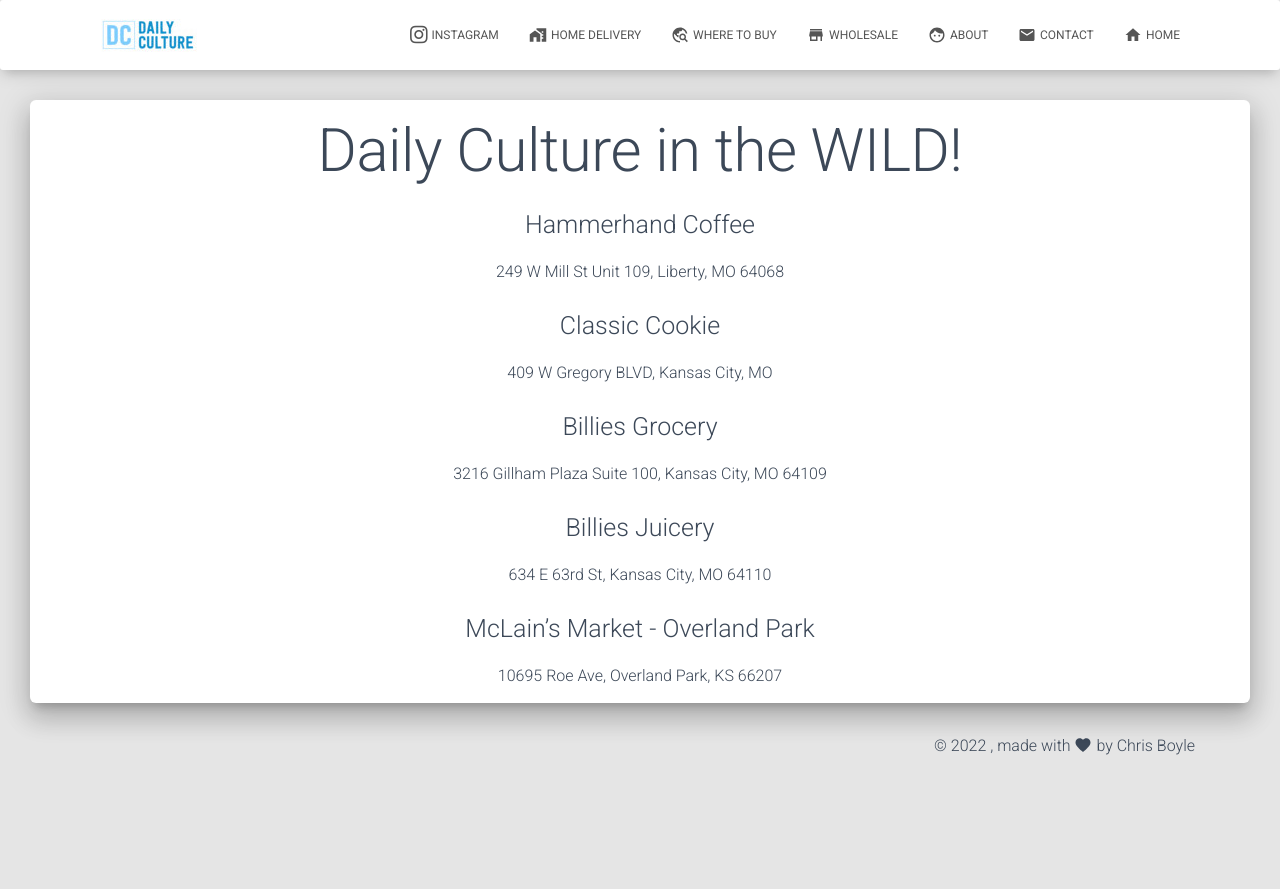
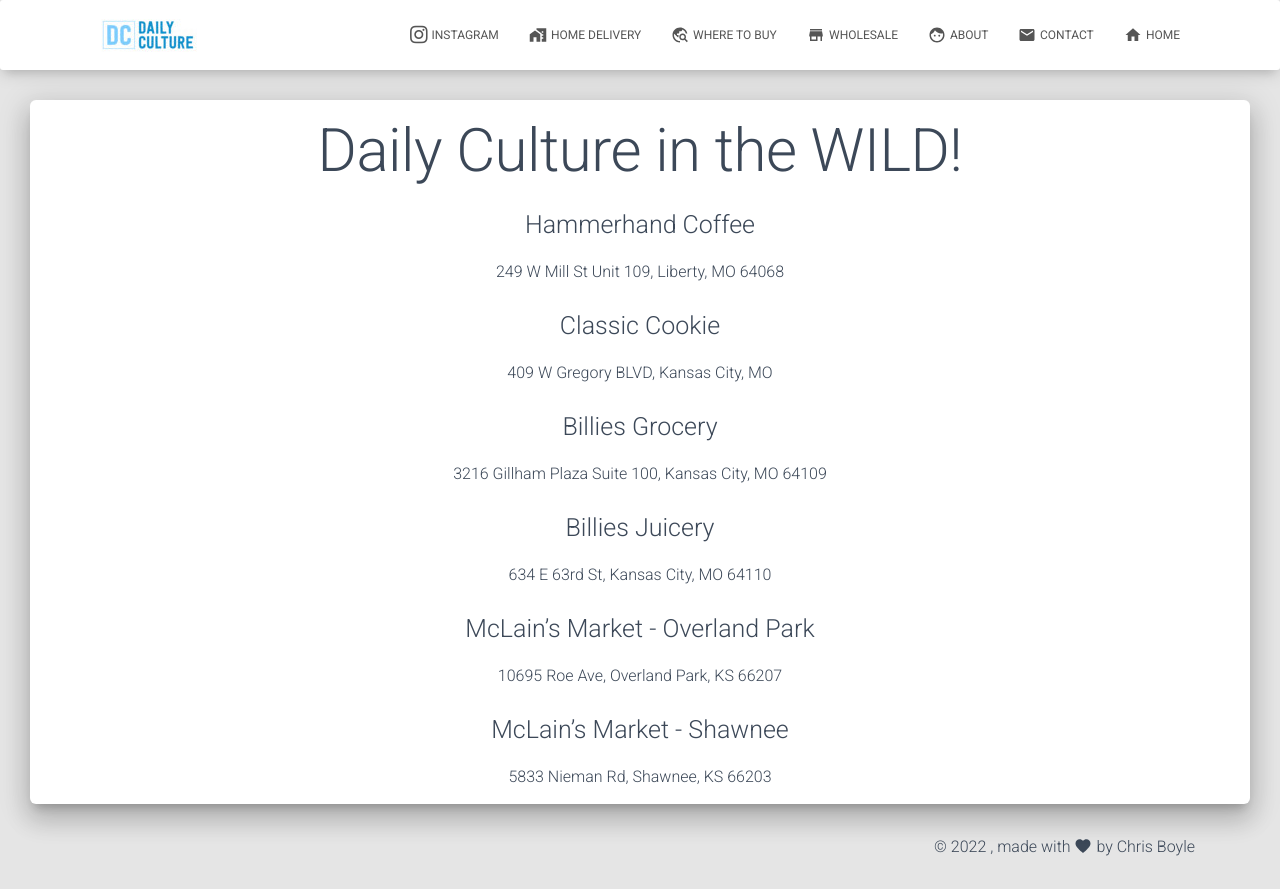
Before and after one commit to ETS-ReactNative5/DailyCulture, a Next.js app: page /where in a window 1280 px wide. Before the commit the page ends 800 px from the top, so only its background shows below. Built offline with nearby package versions, Linux system fonts and the light colour scheme; no server answers.

Commit message:
Adding Shawnee Mcclains Market

```diff
--- a/pages/where.js
+++ b/pages/where.js
@@ -47,6 +47,12 @@
       GPS: ['38.9352362', '-94.638921'],
       address: '10695 Roe Ave, Overland Park, KS 66207',
       site: 'https://www.mclainskc.com/overland-park',
+    },
+    {
+      name: 'McLain’s Market - Shawnee',
+      GPS: ['39.022312571100215', '-94.71417317313768'],
+      address: '5833 Nieman Rd, Shawnee, KS 66203',
+      site: 'https://www.mclainskc.com/shawnee',
     },
   ];
 
```
